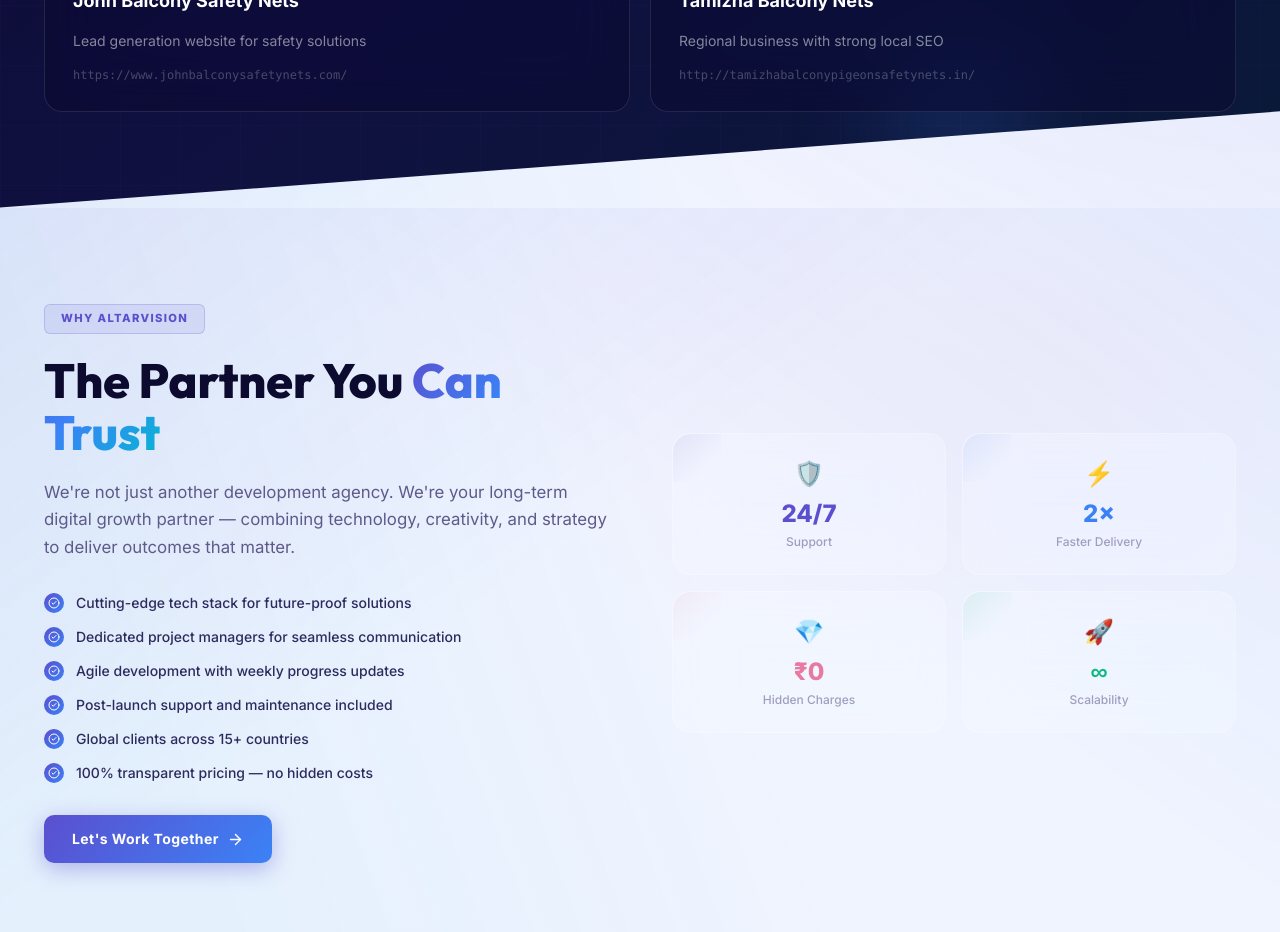
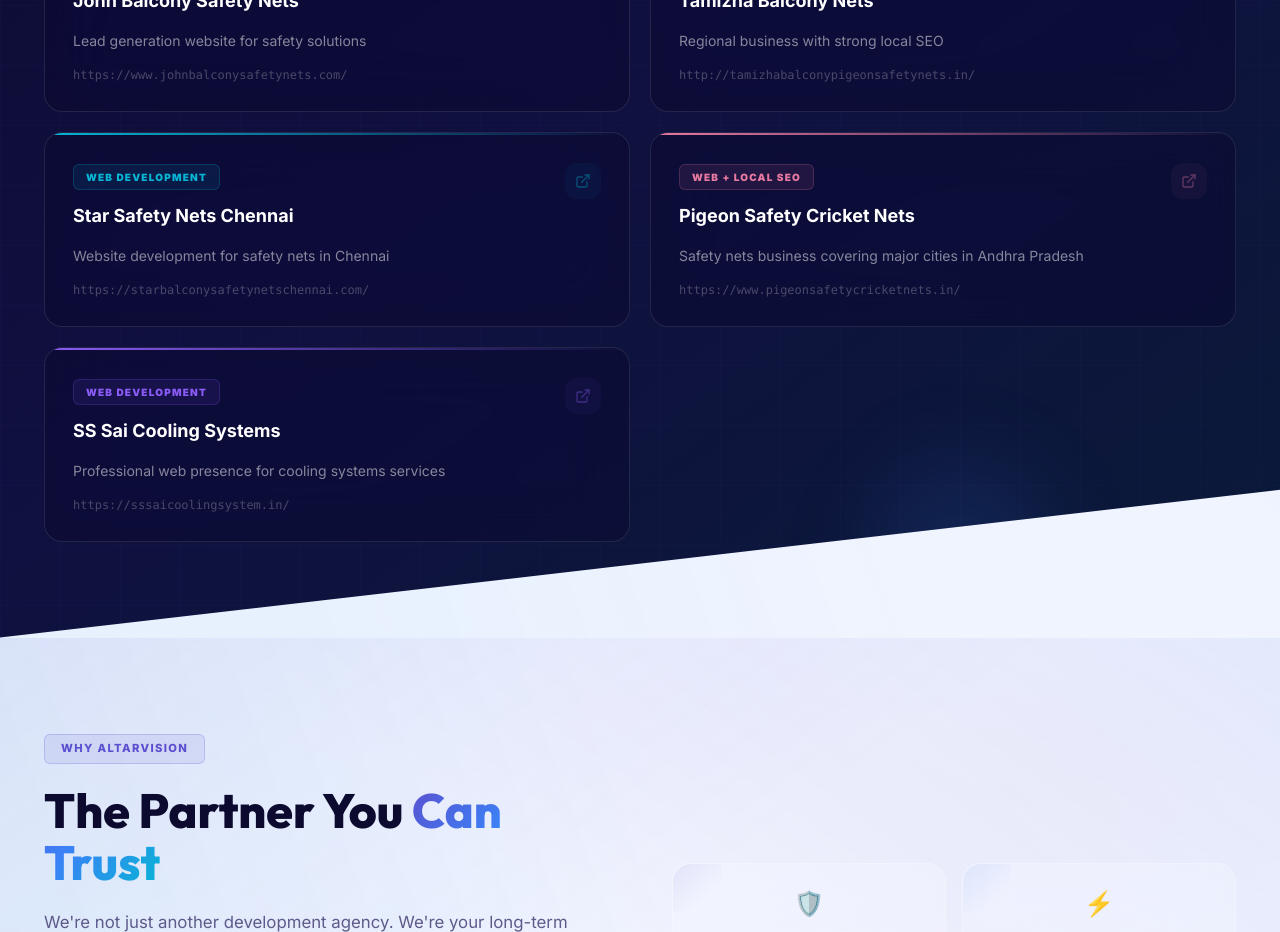
Before and after one commit to suvarnatimes/altarvision, a Next.js app: page / in a window 1280 px wide. Shown: the part 2540-3472 px from the top of the page. Built offline with nearby package versions, Linux system fonts and the light colour scheme.

Commit message:
Update portfolio with new projects

```diff
--- a/src/app/page.tsx
+++ b/src/app/page.tsx
@@ -60,6 +60,9 @@ const portfolio = [
   { title: "Janatha Trust",             url: "http://janathatrust.com/",                            tag: "Web Development", color: "#3b82f6", desc: "Non-profit organisation digital presence" },
   { title: "John Balcony Safety Nets",  url: "https://www.johnbalconysafetynets.com/",             tag: "E-commerce",      color: "#10b981", desc: "Lead generation website for safety solutions" },
   { title: "Tamizha Balcony Nets",      url: "http://tamizhabalconypigeonsafetynets.in/",          tag: "SEO + Web",       color: "#f59e0b", desc: "Regional business with strong local SEO" },
+  { title: "Star Safety Nets Chennai",  url: "https://starbalconysafetynetschennai.com/",          tag: "Web Development", color: "#06b6d4", desc: "Website development for safety nets in Chennai" },
+  { title: "Pigeon Safety Cricket Nets",url: "https://www.pigeonsafetycricketnets.in/",            tag: "Web + Local SEO", color: "#e879a0", desc: "Safety nets business covering major cities in Andhra Pradesh" },
+  { title: "SS Sai Cooling Systems",    url: "https://sssaicoolingsystem.in/",                     tag: "Web Development", color: "#8b5cf6", desc: "Professional web presence for cooling systems services" },
 ];
 
 const stats = [
```
